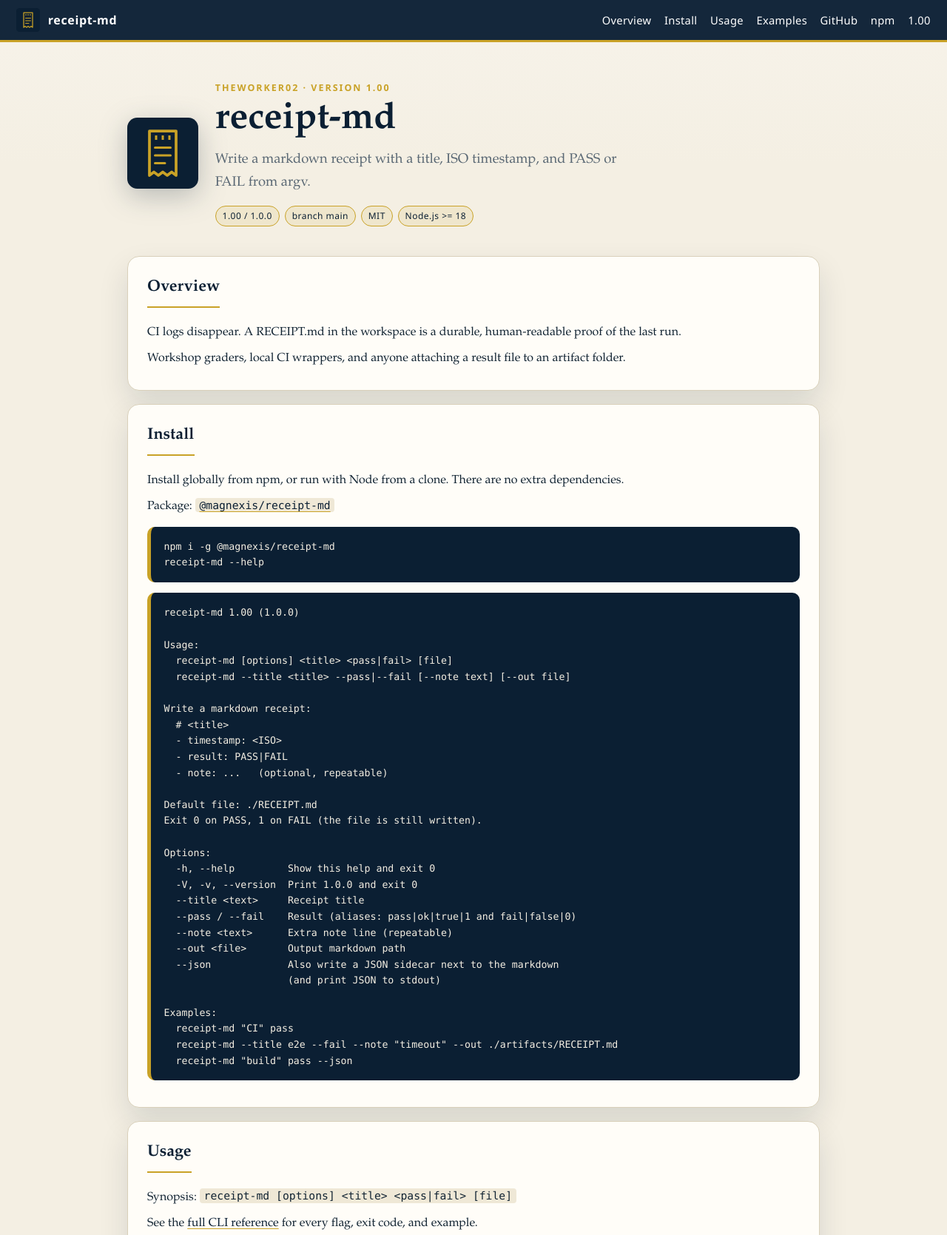
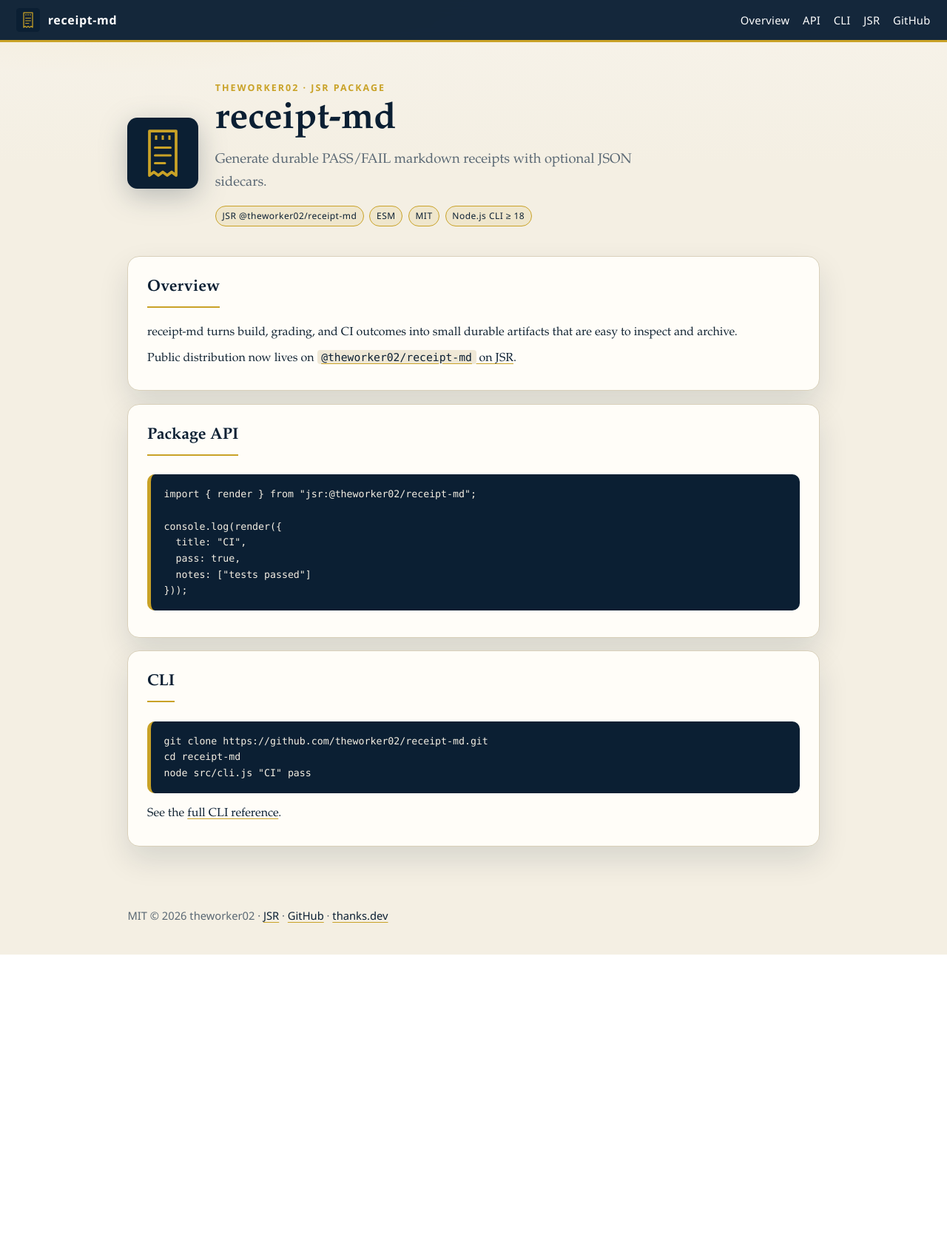
Before and after one commit to theworker02/receipt-md, a website: page docs/index.html in a window 1280 px wide. Shown: the top 1669 px of the page at 74% size. After the commit the page ends 1290 px from the top, so only its background shows below. Drawn offline with Linux system fonts and the light colour scheme.

Commit message:
Refresh receipt-md site for JSR

```diff
--- a/docs/index.html
+++ b/docs/index.html
@@ -3,124 +3,66 @@
 <head>
   <meta charset="utf-8">
   <meta name="viewport" content="width=device-width, initial-scale=1">
-  <title>receipt-md  · 1.00</title>
+  <title>receipt-md · JSR</title>
   <link rel="stylesheet" href="styles.css">
 </head>
 <body>
   <nav class="nav sans">
     <a class="brand-lockup" href="index.html"><img src="logo.svg" alt=""> receipt-md</a>
     <div class="links">
-      <a href="index.html#overview">Overview</a>
-      <a href="index.html#install">Install</a>
-      <a href="usage.html">Usage</a>
-      <a href="index.html#examples">Examples</a>
+      <a href="#overview">Overview</a>
+      <a href="#api">API</a>
+      <a href="usage.html">CLI</a>
+      <a href="https://jsr.io/@theworker02/receipt-md">JSR</a>
       <a href="https://github.com/theworker02/receipt-md">GitHub</a>
-      <a href="https://www.npmjs.com/package/%40magnexis/receipt-md">npm</a>
-      <a href="https://github.com/theworker02/receipt-md/releases/tag/v1.0.0">1.00</a>
     </div>
   </nav>
 
   <header class="hero">
     <img src="logo.svg" alt="receipt-md mark">
     <div>
-      <p class="kicker sans">theworker02 · version 1.00</p>
+      <p class="kicker sans">theworker02 · JSR package</p>
       <h1>receipt-md</h1>
-      <p class="lede">Write a markdown receipt with a title, ISO timestamp, and PASS or FAIL from argv.</p>
+      <p class="lede">Generate durable PASS/FAIL markdown receipts with optional JSON sidecars.</p>
       <div class="badges sans">
-        <span class="badge">1.00 / 1.0.0</span>
-        <span class="badge">branch main</span>
+        <span class="badge">JSR @theworker02/receipt-md</span>
+        <span class="badge">ESM</span>
         <span class="badge">MIT</span>
-        <span class="badge">Node.js >= 18</span>
+        <span class="badge">Node.js CLI ≥ 18</span>
       </div>
     </div>
   </header>
+
   <div class="wrap">
     <section id="overview">
       <h2>Overview</h2>
-      <p>CI logs disappear. A RECEIPT.md in the workspace is a durable, human-readable proof of the last run.</p>
-      <p>Workshop graders, local CI wrappers, and anyone attaching a result file to an artifact folder.</p>
+      <p>receipt-md turns build, grading, and CI outcomes into small durable artifacts that are easy to inspect and archive.</p>
+      <p>Public distribution now lives on <a href="https://jsr.io/@theworker02/receipt-md"><code>@theworker02/receipt-md</code> on JSR</a>.</p>
     </section>
-    <section id="install">
-      <h2>Install</h2>
-      <p>Install globally from npm, or run with Node from a clone. There are no extra dependencies.</p>
-      <p>Package: <a href="https://www.npmjs.com/package/%40magnexis/receipt-md"><code>@magnexis/receipt-md</code></a></p>
-      <pre><code>npm i -g @magnexis/receipt-md
-receipt-md --help</code></pre>
-      <pre><code>receipt-md 1.00 (1.0.0)
 
-Usage:
-  receipt-md [options] &lt;title&gt; &lt;pass|fail&gt; [file]
-  receipt-md --title &lt;title&gt; --pass|--fail [--note text] [--out file]
+    <section id="api">
+      <h2>Package API</h2>
+      <pre><code>import { render } from "jsr:@theworker02/receipt-md";
 
-Write a markdown receipt:
-  # &lt;title&gt;
-  - timestamp: &lt;ISO&gt;
-  - result: PASS|FAIL
-  - note: ...   (optional, repeatable)
+console.log(render({
+  title: "CI",
+  pass: true,
+  notes: ["tests passed"]
+}));</code></pre>
+    </section>
 
-Default file: ./RECEIPT.md
-Exit 0 on PASS, 1 on FAIL (the file is still written).
-
-Options:
-  -h, --help         Show this help and exit 0
-  -V, -v, --version  Print 1.0.0 and exit 0
-  --title &lt;text&gt;     Receipt title
-  --pass / --fail    Result (aliases: pass|ok|true|1 and fail|false|0)
-  --note &lt;text&gt;      Extra note line (repeatable)
-  --out &lt;file&gt;       Output markdown path
-  --json             Also write a JSON sidecar next to the markdown
-                     (and print JSON to stdout)
-
-Examples:
-  receipt-md "CI" pass
-  receipt-md --title e2e --fail --note "timeout" --out ./artifacts/RECEIPT.md
-  receipt-md "build" pass --json</code></pre>
-    </section>
-    <section id="usage">
-      <h2>Usage</h2>
-      <p>Synopsis: <code>receipt-md [options] &lt;title&gt; &lt;pass|fail&gt; [file]</code></p>
-      <p>See the <a href="usage.html">full CLI reference</a> for every flag, exit code, and example.</p>
-      <pre><code>receipt-md 1.00 (1.0.0)
-
-Usage:
-  receipt-md &lt;title&gt; &lt;pass|fail&gt; [file]
-  receipt-md --help
-  receipt-md --version
-
-Writes markdown:
-  # &lt;title&gt;
-  - timestamp: &lt;ISO&gt;
-  - result: PASS|FAIL
-
-Default file: ./RECEIPT.md
-Exit 0 on PASS, 1 on FAIL (file is still written).
-
-Options:
-  -h, --help       Show this help
-  -v, --version    Print 1.0.0
-
-Examples:
-  receipt-md "CI" pass
-  receipt-md "e2e" fail ./artifacts/RECEIPT.md</code></pre>
-    </section>
-    <section id="examples">
-      <h2>Examples</h2>
-      <div class="grid-2">
-        <div>
-          <h3 class="ok">Success</h3>
-          <p>Write a PASS receipt.</p><pre><code>receipt-md "CI" pass</code></pre><pre><code>/abs/RECEIPT.md</code></pre>
-        </div>
-        <div>
-          <h3 class="fail">Failure</h3>
-          <p>FAIL receipts are still written; the process exits 1.</p><pre><code>receipt-md --title e2e --fail --note timeout --out ./artifacts/RECEIPT.md</code></pre><pre><code>./artifacts/RECEIPT.md</code></pre><p>Exit code is 1.</p>
-        </div>
-      </div>
+    <section id="cli">
+      <h2>CLI</h2>
+      <pre><code>git clone https://github.com/theworker02/receipt-md.git
+cd receipt-md
+node src/cli.js "CI" pass</code></pre>
+      <p>See the <a href="usage.html">full CLI reference</a>.</p>
     </section>
   </div>
+
   <footer class="sans">
-    MIT © 2026 theworker02 · version <strong>1.00</strong> (<code>1.0.0</code>) ·
-    navy <code>#0B1F33</code> · gold <code>#C9A227</code> ·
-    <a href="https://www.npmjs.com/package/%40magnexis/receipt-md">npm</a> ·
+    MIT © 2026 theworker02 ·
+    <a href="https://jsr.io/@theworker02/receipt-md">JSR</a> ·
     <a href="https://github.com/theworker02/receipt-md">GitHub</a> ·
     <a href="https://thanks.dev/u/gh/theworker02">thanks.dev</a>
   </footer>
```
